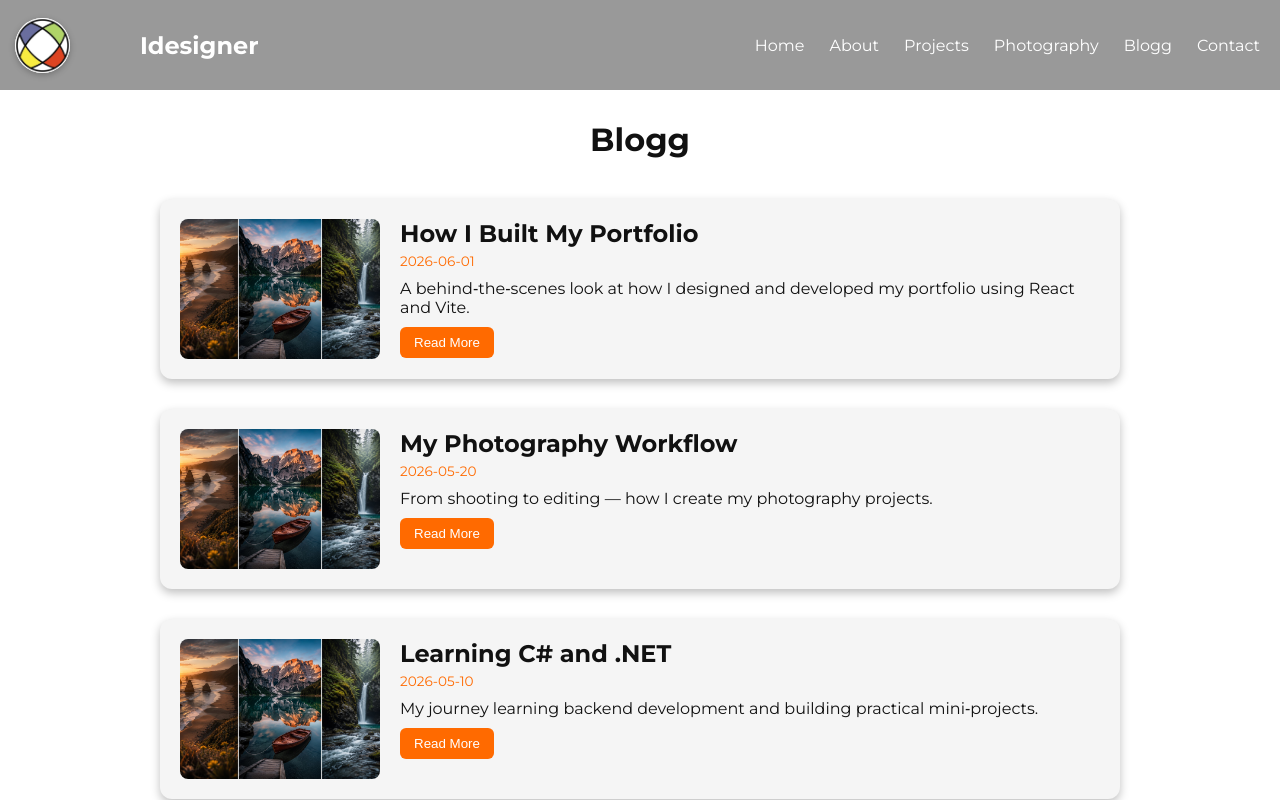
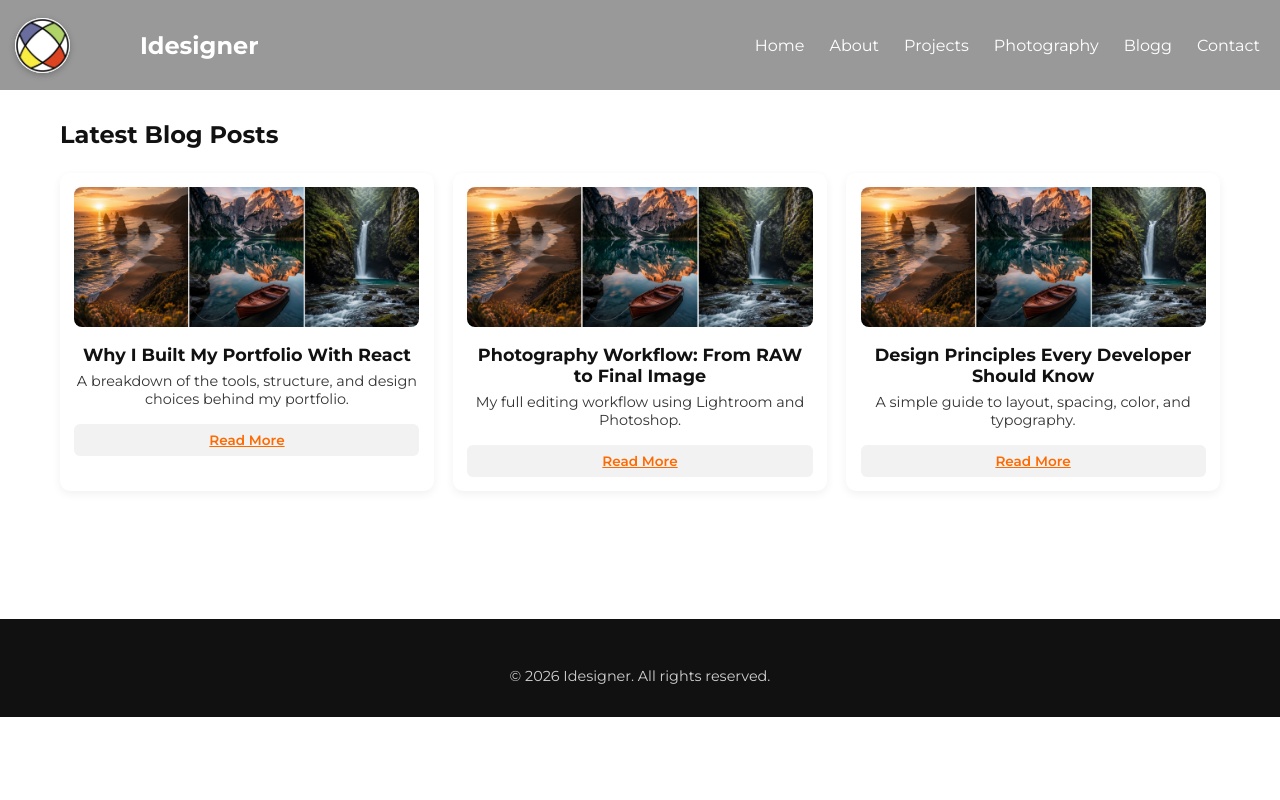
Before and after one commit to IdesignerSe/Portfolio, a React (Vite) app: page /Portfolio/blogg in a window 1280 px wide. Shown: the top 800 px of the page. Built offline with nearby package versions, Linux system fonts and the light colour scheme.

Commit message:
blogg UX

```diff
--- a/src/App.jsx
+++ b/src/App.jsx
@@ -5,16 +5,21 @@ import Footer from "./components/Footer";
 
 import Home from "./pages/Home";
 import About from "./pages/About";
+
 import Projects from "./pages/Projects";
 import ProjectDetail from "./pages/ProjectDetail";
+
 import Photography from "./pages/Photography";
 import PhotographyDetail from "./pages/PhotographyDetail";
+
 import Blogg from "./pages/Blogg";
+import BlogDetail from "./pages/BlogDetail";
+
 import Contact from "./pages/Contact";
 
 function App() {
   return (
-    <BrowserRouter basename="/portfolio">
+    <BrowserRouter basename="/Portfolio">
       <div className="fixed-logo">
         <img
           src="./logo_IdesignerSe2.jpg"
@@ -25,7 +30,10 @@ function App() {
       <Navbar />
 
       <Routes>
+        {/* Home */}
         <Route path="/" element={<Home />} />
+
+        {/* About */}
         <Route path="/about" element={<About />} />
 
         {/* Projects */}
@@ -35,8 +43,10 @@ function App() {
         {/* Photography */}
         <Route path="/photography" element={<Photography />} />
         <Route path="/photography/:id" element={<PhotographyDetail />} />
+
         {/* Blog */}
         <Route path="/blogg" element={<Blogg />} />
+        <Route path="/blogg/:id" element={<BlogDetail />} />
 
         {/* Contact */}
         <Route path="/contact" element={<Contact />} />
--- a/src/data/blogg.json
+++ b/src/data/blogg.json
@@ -1,23 +1,23 @@
 [
   {
     "id": 1,
-    "title": "How I Built My Portfolio",
-    "description": "A behind‑the‑scenes look at how I designed and developed my portfolio using React and Vite.",
-    "image": "/Portfolio/images/blogg/blog1.jpg",
-    "date": "2026-06-01"
+    "title": "Why I Built My Portfolio With React",
+    "description": "A breakdown of the tools, structure, and design choices behind my portfolio.",
+    "content": "In this article, I explain the full process behind building my portfolio using React and Vite. I cover component structure, routing, JSON‑driven content, and how I optimized the site for performance and maintainability. I also talk about the design decisions, including the orange brand color, floating menu, and responsive layout. This blog post is meant to help beginners understand how to structure a modern portfolio project.",
+    "image": "/Portfolio/images/blogg/blog1.jpg"
   },
   {
     "id": 2,
-    "title": "My Photography Workflow",
-    "description": "From shooting to editing — how I create my photography projects.",
-    "image": "/Portfolio/images/blogg/blog2.jpg",
-    "date": "2026-05-20"
+    "title": "Photography Workflow: From RAW to Final Image",
+    "description": "My full editing workflow using Lightroom and Photoshop.",
+    "content": "This blog post walks through my complete photography workflow, starting from RAW files and ending with the final exported image. I explain how I handle exposure, color grading, lens corrections, and detail enhancement. I also share tips for keeping a consistent style across a full photo series. This workflow is designed to be simple, efficient, and beginner‑friendly.",
+    "image": "/Portfolio/images/blogg/blog2.jpg"
   },
   {
     "id": 3,
-    "title": "Learning C# and .NET",
-    "description": "My journey learning backend development and building practical mini‑projects.",
-    "image": "/Portfolio/images/blogg/blog3.jpg",
-    "date": "2026-05-10"
+    "title": "Design Principles Every Developer Should Know",
+    "description": "A simple guide to layout, spacing, color, and typography.",
+    "content": "In this article, I break down the essential design principles that help developers create cleaner and more professional interfaces. Topics include spacing, alignment, color contrast, typography hierarchy, and visual balance. These principles are easy to apply and make a huge difference in UI quality. This post is perfect for developers who want to improve their design skills.",
+    "image": "/Portfolio/images/blogg/blog3.jpg"
   }
 ]
--- /dev/null
+++ b/src/pages/BlogDetail.jsx
@@ -0,0 +1,41 @@
+import { useParams, Link } from "react-router-dom";
+import blogPosts from "../data/blogg.json";
+
+export default function BlogDetail() {
+  const { id } = useParams();
+  const post = blogPosts.find((p) => p.id === Number(id));
+
+  if (!post) {
+    return <h2>Blog post not found</h2>;
+  }
+
+  return (
+    <div className="project-detail-container">
+
+      {/* HERO IMAGE */}
+      <div className="project-detail-hero">
+        <img
+          src={post.image}
+          alt={post.title}
+          className="project-detail-image"
+        />
+      </div>
+
+      {/* TITLE */}
+      <h1 className="project-detail-title">{post.title}</h1>
+
+      {/* FULL CONTENT */}
+      <p className="project-detail-description">
+        {post.content}
+      </p>
+
+      {/* BACK BUTTON */}
+      <div className="project-detail-buttons">
+        <Link to="/blogg" className="project-detail-back-btn">
+          Back to Blog
+        </Link>
+      </div>
+
+    </div>
+  );
+}
--- a/src/pages/Blogg.jsx
+++ b/src/pages/Blogg.jsx
@@ -1,31 +1,40 @@
-import { useEffect, useState } from "react";
-import bloggData from "../data/blogg.json";
+import { Link } from "react-router-dom";
+import blogPosts from "../data/blogg.json";
 
 export default function Blogg() {
-  const [posts, setPosts] = useState([]);
+  return (
+    <div className="projects-page">
+      <h2 className="section-title">Latest Blog Posts</h2>
 
-  useEffect(() => {
-    setPosts(bloggData);
-  }, []);
+      <div className="projects-grid">
+        {blogPosts.map((post) => (
+          <div className="project-card" key={post.id}>
 
-  return (
-    <div className="blogg-page">
-      <h1 className="page-heading">Blogg</h1>
+            {/* IMAGE */}
+            <img
+              src={post.image}
+              alt={post.title}
+              className="project-card-image"
+            />
 
-      <div className="blogg-grid">
-        {posts.map((post) => (
-          <div className="blogg-card" key={post.id}>
-            <img src={post.image} alt={post.title} className="blogg-img" />
+            {/* TITLE */}
+            <h3 className="project-card-title">{post.title}</h3>
 
-            <div className="blogg-content">
-              <h2>{post.title}</h2>
-              <p className="blogg-date">{post.date}</p>
-              <p>{post.description}</p>
+            {/* SHORT DESCRIPTION */}
+            <p className="project-card-description">
+              {post.description}
+            </p>
 
-              <button className="blogg-btn">
+            {/* BUTTONS */}
+            <div className="project-card-actions">
+              <Link
+                to={`/blogg/${post.id}`}
+                className="project-details-btn"
+              >
                 Read More
-              </button>
+              </Link>
             </div>
+
           </div>
         ))}
       </div>
--- a/src/styles/global.css
+++ b/src/styles/global.css
@@ -718,7 +718,7 @@ body {
 
 .project-details-btn {
   background: #f2f2f2;
-  color: #000;
+  color: var(--orange-main);
 }
 
 /* PROJECT DETAIL PAGE */
@@ -781,5 +781,5 @@ body {
 
 .project-detail-back-btn {
   background: #f2f2f2;
-  color: black;
+  color: orange-main;
 }
```
